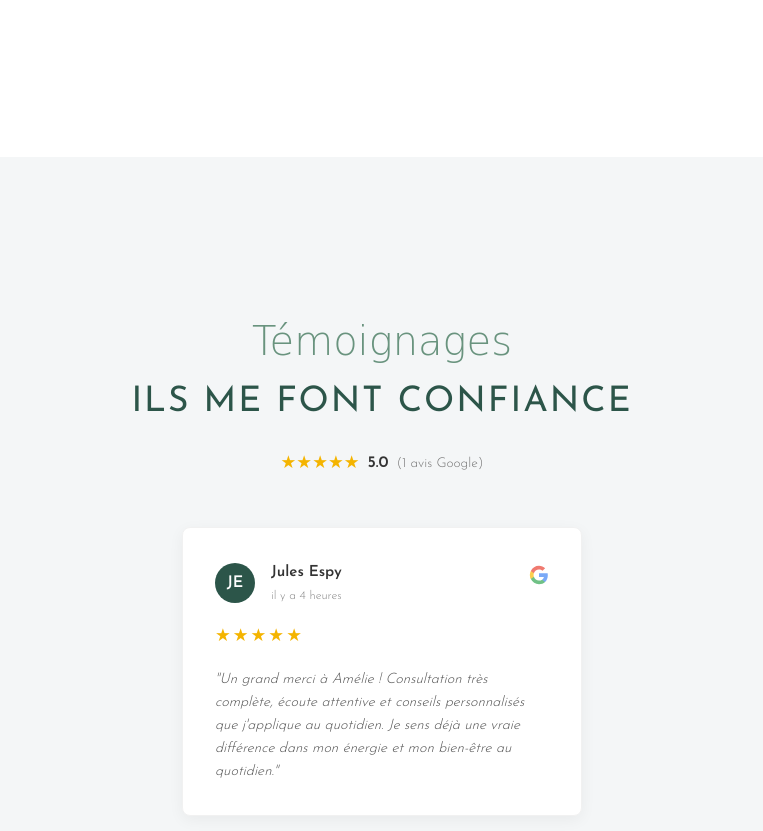
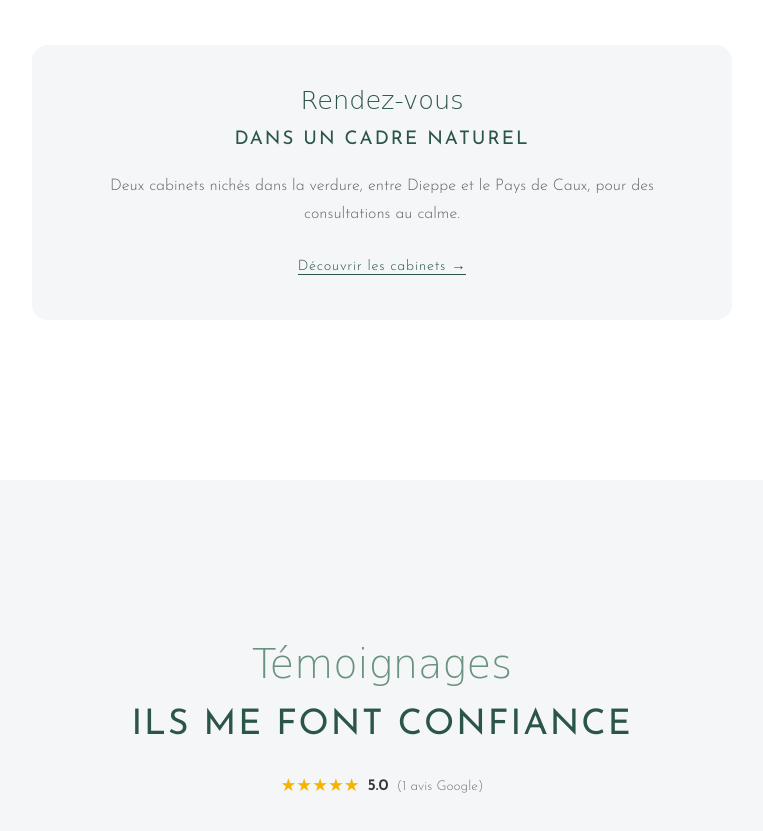
Before and after one commit to gdeboishebert-spec/naturessence-amelie, a website: page index.html in a window 1280 px wide. Shown: the part 5518-6349 px from the top of the page, without its empty margins (258-1021 px from the left). Drawn offline with Linux system fonts and the light colour scheme; a web font is replaced by a local one.

Commit message:
Ajoute un encart "Rendez-vous dans un cadre naturel" après les tarifs
Renvoie vers la page Cabinet depuis la page d'accueil, sous forme d'un
cadre dédié plutôt qu'un simple lien dans la section contact. Ajuste
aussi la rédaction pour éviter le style narrateur ("Amélie vous
reçoit...").

Co-Authored-By: Claude Sonnet 5 <noreply@anthropic.com>

```diff
--- a/index.html
+++ b/index.html
@@ -446,6 +446,13 @@
                         <a href="#booking-modal" class="btn-book open-modal-btn">CHOISIR</a>
                     </div>
                 </div>
+
+                <div style="margin-top: 3rem; background: var(--color-bg-soft); border-radius: 16px; padding: 2.5rem; text-align: center; max-width: 700px; margin-left: auto; margin-right: auto;">
+                    <span class="script-font" style="font-size: 1.6rem; color: var(--color-primary); display: block; margin-bottom: 0.5rem;">Rendez-vous</span>
+                    <h3 style="margin-bottom: 1rem;">DANS UN CADRE NATUREL</h3>
+                    <p style="color: #666; line-height: 1.8; margin-bottom: 1.5rem;">Deux cabinets nichés dans la verdure, entre Dieppe et le Pays de Caux, pour des consultations au calme.</p>
+                    <a href="cabinet" style="color: var(--color-primary); font-family: 'Josefin Sans', sans-serif; font-size: 0.9rem; letter-spacing: 0.05em; border-bottom: 1px solid currentColor;">Découvrir les cabinets →</a>
+                </div>
             </div>
         </section>
 
```
Also changed, not shown: cabinet.html (+2 -2 lines).
